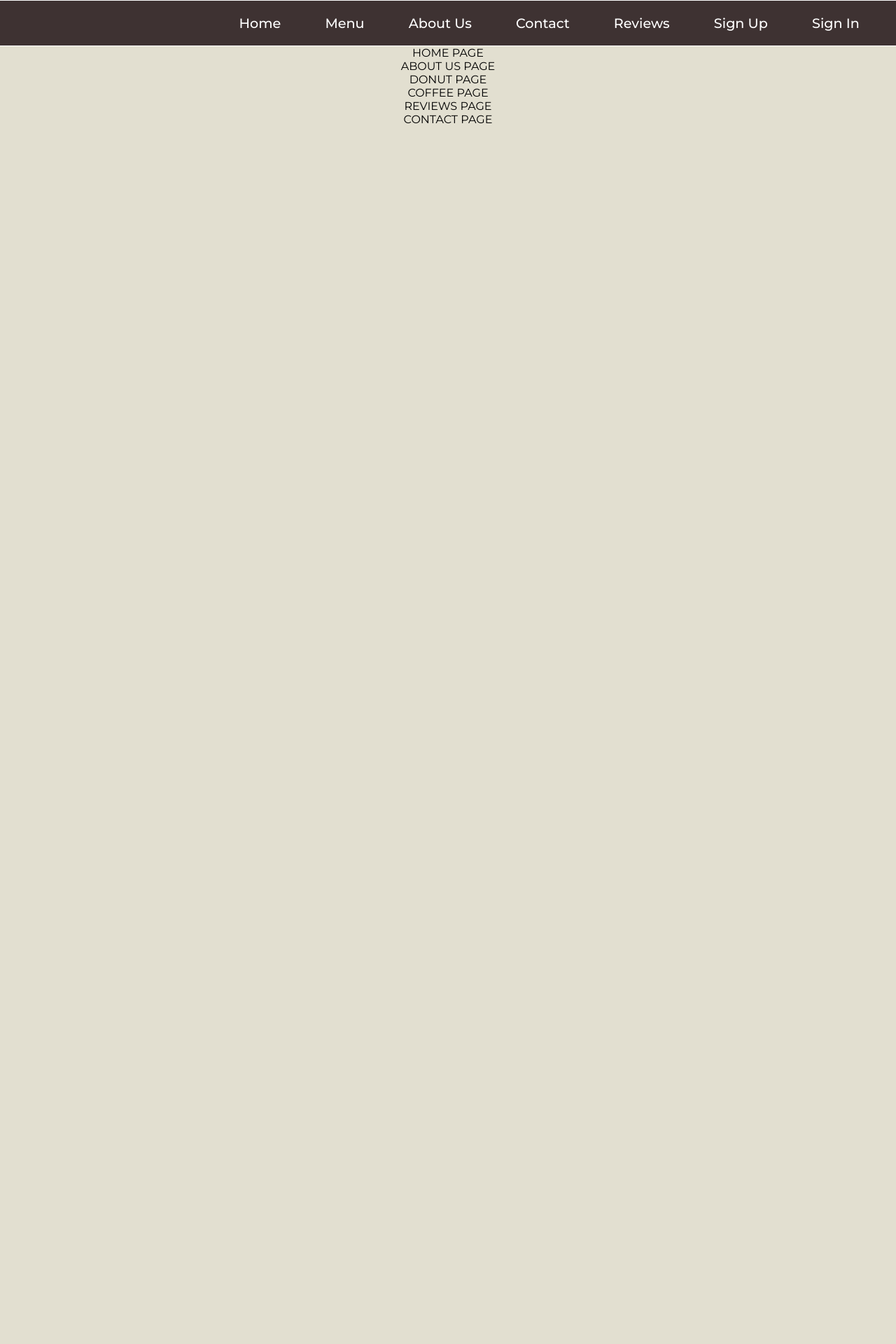
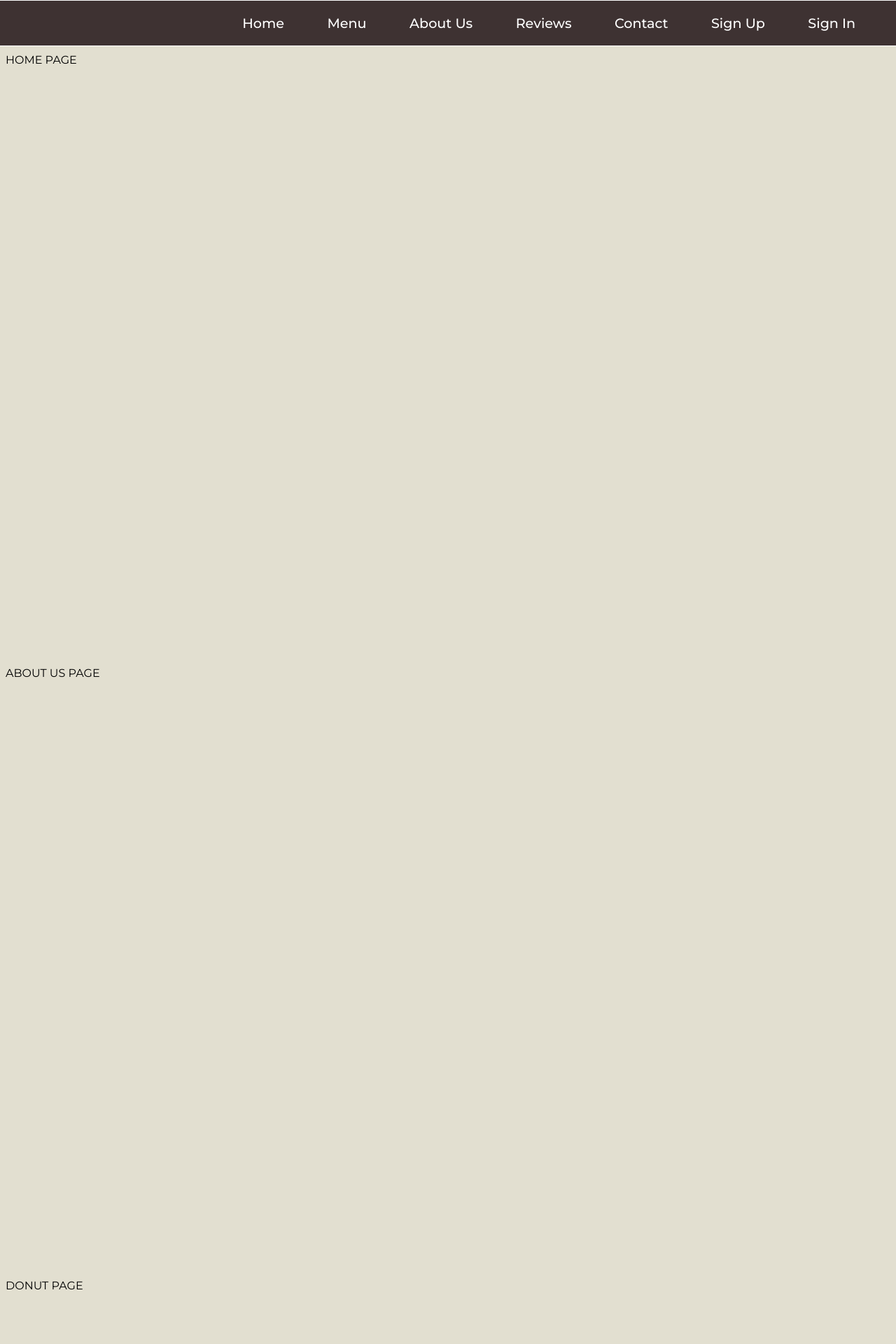
Before and after one commit to jc14-ai/Online-Transaction-Processor, a PHP site: page / in a window 1280 px wide. Shown: the top 1920 px of the page at 70% size. Before the commit the page ends 177 px from the top, so only its background shows below. Run offline with PHP 8.4, Linux system fonts and the light colour scheme; some web fonts are replaced.

Commit message:
Add: smooth scrolling for pages

```diff
--- a/site/index.html
+++ b/site/index.html
@@ -8,27 +8,36 @@
     <link rel="stylesheet" href="style.css" />
   </head>
   <body>
-    <nav class="nav-bar">
-      <li class="nav-section" id="home">Home</li>
+    <ul class="nav-bar">
+      <li class="nav-section" id="home">
+        <a href="#home-page">Home</a>
+      </li>
       <li class="nav-section" id="menu">
         Menu
         <div class="product-container">
-          <label class="products">Donut</label>
-          <label class="products">Coffee</label>
+          <a href="#donut-page" class="products">Donut</a>
+          <a href="#coffee-page" class="products">Coffee</a>
         </div>
       </li>
-      <li class="nav-section" id="about">About Us</li>
-      <li class="nav-section" id="contact">Contact</li>
-      <li class="nav-section" id="reviews">Reviews</li>
+      <li class="nav-section" id="about">
+        <a href="#about-us-page">About Us</a>
+      </li>
+      <li class="nav-section" id="reviews">
+        <a href="#reviews-page">Reviews</a>
+      </li>
+      <li class="nav-section" id="contact">
+        <a href="#contact-page">Contact</a>
+      </li>
       <li class="nav-section" id="sign-up">Sign Up</li>
       <li class="nav-section" id="sign-in">Sign In</li>
-    </nav>
-    <div id="home-page"></div>
-    <div id="about-us-page"></div>
-    <div id="donut-page"></div>
-    <div id="coffee-page"></div>
-    <div id="reviews-page"></div>
-    <div id="contact-page"></div>
+    </ul>
+
+    <div class="pages" id="home-page"></div>
+    <div class="pages" id="about-us-page"></div>
+    <div class="pages" id="donut-page"></div>
+    <div class="pages" id="coffee-page"></div>
+    <div class="pages" id="reviews-page"></div>
+    <div class="pages" id="contact-page"></div>
 
     <!-- laging nasa baba itong script tag -->
     <script src="renderFiles.js"></script>
--- a/site/style.css
+++ b/site/style.css
@@ -1,10 +1,12 @@
 @import url('https://fonts.googleapis.com/css2?family=Joti+One&family=Montserrat:ital,wght@0,100..900;1,100..900&display=swap');
 
+html{
+    scroll-behavior: smooth;
+}
 body{
     display: flex;
     align-items: center;
     flex-direction: column;
-    height: 97vh;
     background-color: #e2dfd0;
     font-family: 'Montserrat',Montserrat;
     margin-top: 0%;
@@ -12,6 +14,7 @@ body{
 
 /* NAVIGATION SECTION STYLE */
 .nav-bar{
+    position: fixed;
     display: flex;
     justify-content: flex-end;
     align-items: center;
@@ -24,14 +27,15 @@ body{
     color: white;
     background-color: #3e3232;
     height:clamp(50px,5vw,5vw);
-    width: 100%;
-    padding-right: 5%;
+    width: 96%;
+    padding-right: clamp(80px,2%,2%);
+    margin-top: 0px;
 }
 
 .products{
     color: black;
     font-family: 'Montserrat',Montserrat;
-    font-size: clamp(0.8em,1.5vw,1.5vw);
+    font-size: clamp(0.9em,1.5vw,1.5vw);
     padding-top: 25%;
     padding-bottom: 25%;
     padding-left: 10%;
@@ -55,8 +59,7 @@ body{
     display: none;
     flex-direction: column;
     position: absolute;
-    margin-top: 1%;
-    height: clamp(8%,8%);
+    margin-top: 0.8%;
     width: 8%;
     border-radius: 5px;
     background-color: #e5e5cb;
@@ -67,8 +70,19 @@ body{
     cursor: pointer;
 }
 
+a{
+    text-decoration: none;
+    color: inherit;
+}
+
 .nav-section:hover{
     background-color: #e2dfd0;
     color: black;
     border-radius: 3px;
 }
+
+.pages{
+    height: 800px;
+    width: 100%;
+    padding-top: clamp(60px,6%,6%);
+}
```
